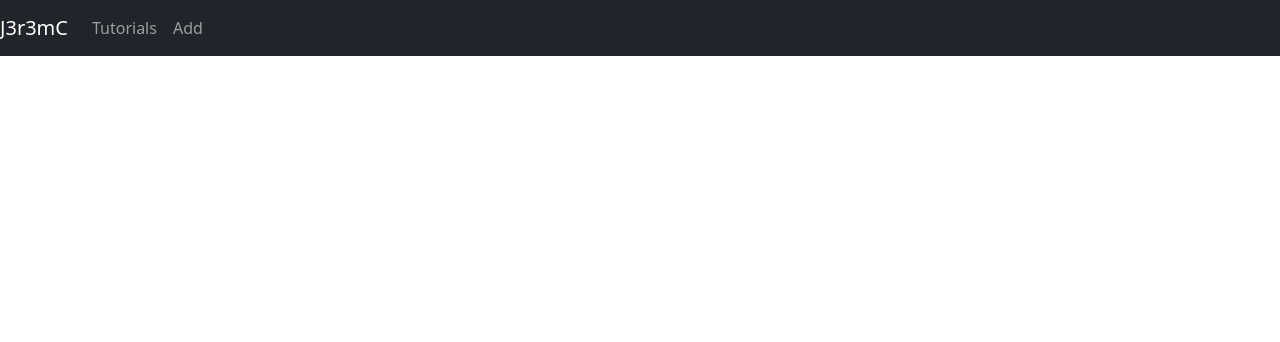
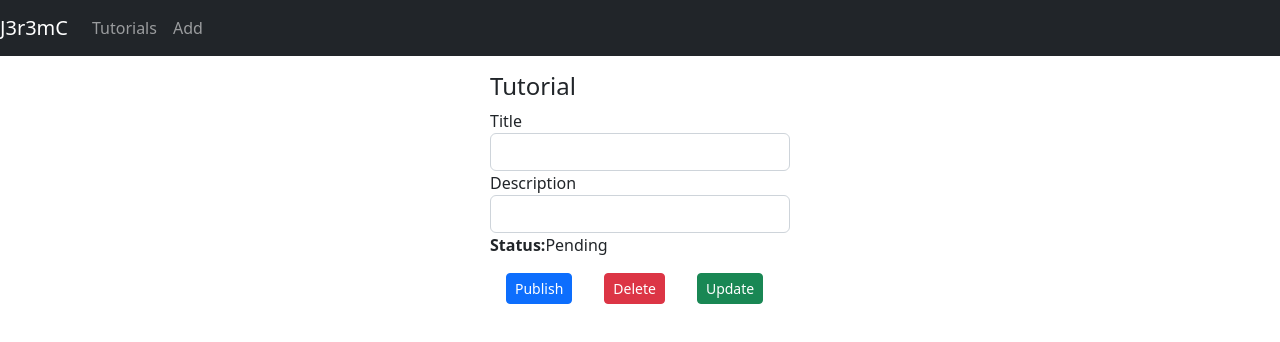
Before and after one commit to j3r3mC/frontend-tutorials, a React (Create React App) app: page /tutorials/1 in a window 1280 px wide. Shown: the top 342 px of the page. Built offline with nearby package versions, Linux system fonts and the light colour scheme; no server answers.

Commit message:
Add tutorial.component.js

```diff
--- a/src/App.css
+++ b/src/App.css
@@ -1,38 +1,15 @@
-.App {
-  text-align: center;
+.list {
+  text-align: left;
+  max-width: 750px;
+  margin: auto;
 }
 
-.App-logo {
-  height: 40vmin;
-  pointer-events: none;
+.submit-form {
+  max-width: 300px;
+  margin: auto;
 }
 
-@media (prefers-reduced-motion: no-preference) {
-  .App-logo {
-    animation: App-logo-spin infinite 20s linear;
-  }
+.edit-form {
+  max-width: 300px;
+  margin: auto;
 }
-
-.App-header {
-  background-color: #282c34;
-  min-height: 100vh;
-  display: flex;
-  flex-direction: column;
-  align-items: center;
-  justify-content: center;
-  font-size: calc(10px + 2vmin);
-  color: white;
-}
-
-.App-link {
-  color: #61dafb;
-}
-
-@keyframes App-logo-spin {
-  from {
-    transform: rotate(0deg);
-  }
-  to {
-    transform: rotate(360deg);
-  }
-}
--- a/src/App.js
+++ b/src/App.js
@@ -4,8 +4,8 @@ import "bootstrap/dist/css/bootstrap.min.css";
 import "./App.css";
 
 import AddTutorial from "./components/add-tutorial.component";
-//import Tutorial from "./component/tutorial.component.js";
-//import TutorialsList from "./component/TutorialsList.js";
+import Tutorial from "./components/tutorial.component";
+import TutorialsList from "./components/tutorials-list.component";
 
 
 class App extends Component {
@@ -32,10 +32,10 @@ class App extends Component {
 
         <div className="container mt-3">
           <Routes>
-            {/*<Route path="/" element={<TutorialsList />} />
-            <Route path="/tutorials" element={<TutorialsList />} />*/}
+            <Route path="/" element={<TutorialsList />} />
+            <Route path="/tutorials" element={<TutorialsList />} />
             <Route path="/add" element={<AddTutorial />} />
-            {/*<Route path="/tutorials/:id" element={<Tutorial />} />*/}
+            <Route path="/tutorials/:id" element={<Tutorial />} />
           </Routes>
         </div>
       </div>
--- a/src/common/with-router.js
+++ b/src/common/with-router.js
@@ -1,7 +1,6 @@
-import { Component } from "react";
 import { useLocation, useNavigate, useParams } from "react-router-dom";
 
-export const withRouter = (Component) => {
+export const withRouter =   (Component) => {
     function ComponentWithRouterProp(props) {
         let location   = useLocation();
         let navigation = useNavigate();
--- a/src/components/add-tutorial.component.js
+++ b/src/components/add-tutorial.component.js
@@ -4,51 +4,50 @@ import TutorialDataService from "../services/tutorial.service";
 export default class AddTutorial extends Component {
     constructor(props) {
       super(props);
-
-        this.onChangeTitle       = this.onChangeTitle.bind(this);
+      this.onChangeTitle = this.onChangeTitle.bind(this);
       this.onChangeDescription = this.onChangeDescription.bind(this);
-        this.saveTutorial        = this.saveTutorial.bind(this);
-        this.newTutorial         = this.newTutorial.bind(this);
+      this.saveTutorial = this.saveTutorial.bind(this);
+      this.newTutorial = this.newTutorial.bind(this);
 
       this.state = {
-            id          : null,
-            title       : "",
-            description : "",
-            published   : false,
+        id: null,
+        title: "",
+        description: "",
+        published: false,
 
-            submitted : true
+        submitted: false
       };
     }
 
     onChangeTitle(e) {
       this.setState({
-            title : e.target.value
+        title: e.target.value
       });
     }
 
     onChangeDescription(e) {
       this.setState({
-            description : e.target.value
+        description: e.target.value
       });
     }
 
     saveTutorial() {
       var data = {
-            title       : this.state.title,
-            description : this.state.description
+        title: this.state.title,
+        description: this.state.description
       };
 
       TutorialDataService.create(data)
         .then(response => {
           this.setState({
-                    id          : response.data.id,
-                    title       : response.data.title,
-                    description : response.data.description,
-                    published   : response.data.published,
+            id: response.data.id,
+            title: response.data.title,
+            description: response.data.description,
+            published: response.data.published,
 
-                    submitted   : true
+            submitted: true
           });
-                console.log(`currentTutorial : ${data}`);
+          console.log(response.data);
         })
         .catch(e => {
           console.log(e);
@@ -57,23 +56,23 @@ export default class AddTutorial extends Component {
 
     newTutorial() {
       this.setState({
-            id : null,
-            tittle: "",
-            description : "",
-            published : false,
+        id: null,
+        title: "",
+        description: "",
+        published: false,
 
-            submitted : false
+        submitted: false
       });
     }
 
-    render(){
-        return(
+    render() {
+        return (
           <div className="submit-form">
             {this.state.submitted ? (
               <div>
-                        <h4>You submitted successfully</h4>
+                <h4>You submitted successfully!</h4>
                 <button className="btn btn-success" onClick={this.newTutorial}>
-                            Add Tutorial
+                  Add
                 </button>
               </div>
             ) : (
@@ -84,19 +83,26 @@ export default class AddTutorial extends Component {
                     type="text"
                     className="form-control"
                     id="title"
+                    required
                     value={this.state.title}
-                            name="title" />
+                    onChange={this.onChangeTitle}
+                    name="title"
+                  />
                 </div>
 
                 <div className="form-group">
-                            <label htmlFor="description">description</label>
+                  <label htmlFor="description">Description</label>
                   <input
                     type="text"
                     className="form-control"
                     id="description"
+                    required
                     value={this.state.description}
-                            name="description" />
+                    onChange={this.onChangeDescription}
+                    name="description"
+                  />
                 </div>
+
                 <button onClick={this.saveTutorial} className="btn btn-success">
                   Submit
                 </button>
--- /dev/null
+++ b/src/components/tutorial.component.js
@@ -0,0 +1,197 @@
+import React, { Component } from "react";
+import TutorialDataService from "../services/tutorial.service";
+import { withRouter } from '../common/with-router';
+class Tutorial extends Component {
+    constructor(props) {
+      super(props);
+
+      this.onChangeTitle = this.onChangeTitle.bind(this);
+      this.onChangeDescription = this.onChangeDescription.bind(this);
+      this.getTutorial = this.getTutorial.bind(this);
+      this.updatePublished = this.updatePublished.bind(this);
+      this.updateTutorial = this.updateTutorial.bind(this);
+      this.deleteTutorial = this.deleteTutorial.bind(this);
+
+      this.state = {
+        currentTutorial: {
+          id: null,
+          title: "",
+          description: "",
+          published: false
+        },
+        message: ""
+      };
+    }
+
+    componentDidMount() {
+      this.getTutorial(this.props.router.params.id);
+    }
+
+    onChangeTitle(e) {
+      const title = e.target.value;
+
+      this.setState(function(prevState) {
+        return {
+          currentTutorial: {
+            ...prevState.currentTutorial,
+            title: title
+          }
+        };
+      });
+    }
+
+    onChangeDescription(e) {
+      const description = e.target.value;
+
+      this.setState(prevState => ({
+        currentTutorial: {
+          ...prevState.currentTutorial,
+          description: description
+        }
+      }));
+    }
+
+    getTutorial(id) {
+      TutorialDataService.get(id)
+        .then(response => {
+          this.setState({
+            currentTutorial: response.data
+          });
+          console.log(response.data);
+        })
+        .catch(e => {
+          console.log(e);
+        });
+    }
+
+    updatePublished(status) {
+      var data = {
+        id: this.state.currentTutorial.id,
+        title: this.state.currentTutorial.title,
+        description: this.state.currentTutorial.description,
+        published: status
+      };
+
+      TutorialDataService.update(this.state.currentTutorial.id, data)
+        .then(response => {
+          this.setState(prevState => ({
+            currentTutorial: {
+              ...prevState.currentTutorial,
+              published: status
+            }
+          }));
+          console.log(response.data);
+        })
+        .catch(e => {
+          console.log(e);
+        });
+    }
+
+    updateTutorial() {
+      TutorialDataService.update(
+        this.state.currentTutorial.id,
+        this.state.currentTutorial
+      )
+        .then(response => {
+          console.log(response.data);
+          this.setState({
+            message: "The tutorial was updated successfully!"
+          });
+        })
+        .catch(e => {
+          console.log(e);
+        });
+    }
+
+    deleteTutorial() {
+      TutorialDataService.delete(this.state.currentTutorial.id)
+        .then(response => {
+          console.log(response.data);
+          this.props.router.navigation('/tutorials')
+        })
+        .catch(e => {
+          console.log(e);
+        });
+    }
+    render() {
+        const { currentTutorial } = this.state;
+
+        return (
+          <div>
+            {currentTutorial ? (
+              <div className="edit-form">
+                <h4>Tutorial</h4>
+                <form>
+                  <div className="form-group">
+                    <label htmlFor="title">Title</label>
+                    <input
+                      type="text"
+                      className="form-control"
+                      id="title"
+                      value={currentTutorial.title}
+                      onChange={this.onChangeTitle}
+                    />
+                  </div>
+                  <div className="form-group">
+                    <label htmlFor="description">Description</label>
+                    <input
+                      type="text"
+                      className="form-control"
+                      id="description"
+                      value={currentTutorial.description}
+                      onChange={this.onChangeDescription}
+                    />
+                  </div>
+
+                  <div className="form-group">
+                    <label>
+                      <strong>Status:</strong>
+                    </label>
+                    {currentTutorial.published ? "Published" : "Pending"}
+                  </div>
+                </form>
+
+                {currentTutorial.published ? (
+                  <button
+                    className="m-3 btn btn-sm btn-warning"
+                    onClick={() => this.updatePublished(false)}
+                  >
+                    UnPublish
+                  </button>
+                ) : (
+                  <button
+                    className="m-3 btn btn-sm btn-primary"
+                    onClick={() => this.updatePublished(true)}
+                  >
+                    Publish
+                  </button>
+                )}
+
+                <button
+                  className="m-3 btn btn-sm btn-danger"
+                  onClick={this.deleteTutorial}
+                >
+                  Delete
+                </button>
+
+                <button
+                  type="submit"
+                  className="m-3 btn btn-sm btn-success"
+                  onClick={this.updateTutorial}
+                >
+                  Update
+                </button>
+                <p>{this.state.message}</p>
+              </div>
+            ) : (
+              <div>
+                <br />
+                <p>Please click on a Tutorial...</p>
+              </div>
+            )}
+          </div>
+        );
+      }
+    }
+
+    export default withRouter(Tutorial);
```
Also changed, not shown: src/components/tutorials-list.component.js (+5 -2 lines), src/asset/zoom.png (renamed from public/téléchargement.png), 1 other file (tests, documents, lock files or other folders). Lines whose indentation alone changed are shown as unchanged.
